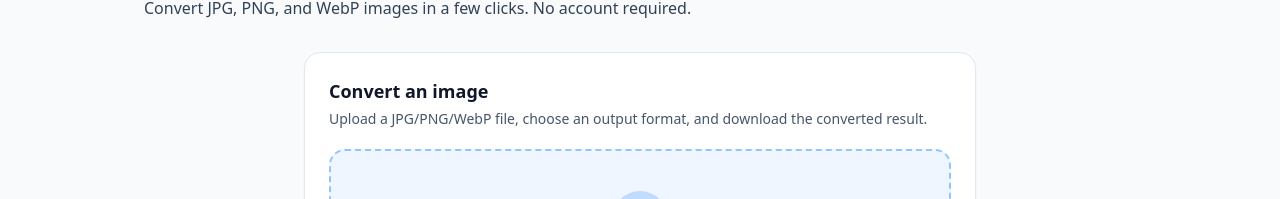
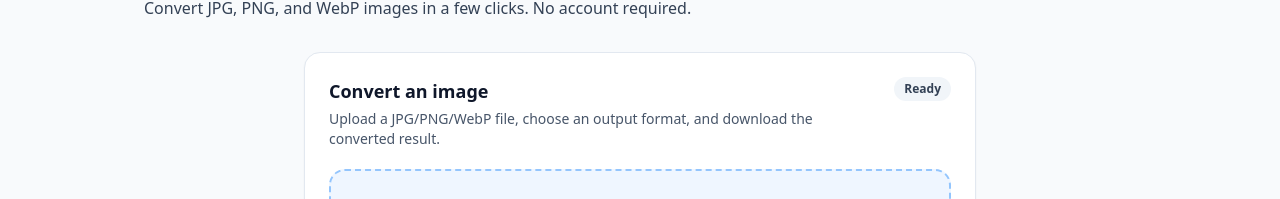
Before and after one commit to boltrsss/pixoconvert, a Next.js app: page / in a window 1280 px wide. Shown: the part 201-400 px from the top of the page. Built offline with nearby package versions, Linux system fonts and the light colour scheme; no server answers.

Commit message:
Update ImageConvertBox.tsx

```diff
--- a/components/ImageConvertBox.tsx
+++ b/components/ImageConvertBox.tsx
@@ -70,6 +70,24 @@ export default function ImageConvertBox() {
     );
   }
 
+  // ✅ Status badge (color + bold)
+  const statusBadge = (s: typeof status) => {
+    switch (s) {
+      case "idle":
+        return { label: "Ready", cls: "bg-slate-100 text-slate-700" };
+      case "uploading":
+        return { label: "Uploading", cls: "bg-blue-50 text-blue-700" };
+      case "converting":
+        return { label: "Processing", cls: "bg-amber-50 text-amber-700" };
+      case "done":
+        return { label: "Completed", cls: "bg-emerald-50 text-emerald-700" };
+      case "error":
+        return { label: "Failed", cls: "bg-red-50 text-red-700" };
+      default:
+        return { label: String(s), cls: "bg-slate-100 text-slate-700" };
+    }
+  };
+
   async function onConvert() {
     if (!file) return;
 
@@ -118,9 +136,9 @@ export default function ImageConvertBox() {
             ? Math.max(0, Math.min(99, st.progress))
             : null;
 
-        if (p !== null) setMessage(`Converting... ${p}%`);
-        else if (st.status) setMessage(`Converting... (${st.status})`);
-        else setMessage("Converting...");
+        if (p !== null) setMessage(`Processing... ${p}%`);
+        else if (st.status) setMessage(`Processing... (${st.status})`);
+        else setMessage("Processing...");
 
         await new Promise((r) => setTimeout(r, 1000));
       }
@@ -157,12 +175,31 @@ export default function ImageConvertBox() {
 
   const selectedName = file?.name || "";
 
+  const badge = statusBadge(status);
+
   return (
     <div className="w-full max-w-2xl mx-auto rounded-2xl bg-white shadow-sm border border-slate-200 p-6">
+      <div className="flex items-start justify-between gap-3">
+        <div>
           <h2 className="text-lg font-semibold">Convert an image</h2>
           <p className="text-sm text-slate-600 mt-1">
-        Upload a JPG/PNG/WebP file, choose an output format, and download the converted result.
+            Upload a JPG/PNG/WebP file, choose an output format, and download
+            the converted result.
           </p>
+        </div>
+
+        {/* ✅ Status badge */}
+        <div
+          className={[
+            "shrink-0 inline-flex items-center rounded-full px-2.5 py-1 text-xs font-bold",
+            badge.cls,
+          ].join(" ")}
+          aria-label="Conversion status"
+          title="Conversion status"
+        >
+          {badge.label}
+        </div>
+      </div>
 
       {/* Big Drag Area */}
       <div
@@ -248,26 +285,36 @@ export default function ImageConvertBox() {
           {status === "uploading"
             ? "Uploading..."
             : status === "converting"
-            ? "Converting..."
+            ? "Processing..."
             : "Convert"}
         </button>
       </div>
 
-      {/* Message */}
+      {/* ✅ Highlighted message */}
       {message ? (
-        <div
-          className={`mt-3 text-sm ${
-            status === "error" ? "text-red-600" : "text-slate-700"
+        <div className="mt-3 text-sm">
+          <span
+            className={`font-bold ${
+              status === "error"
+                ? "text-red-700"
+                : status === "done"
+                ? "text-emerald-700"
+                : status === "uploading"
+                ? "text-blue-700"
+                : status === "converting"
+                ? "text-amber-700"
+                : "text-slate-700"
             }`}
           >
             {message}
+          </span>
         </div>
       ) : null}
 
       {/* Download */}
       {downloadUrl ? (
         <a
-          className="mt-4 inline-flex w-full items-center justify-center rounded-xl bg-emerald-600 text-white px-4 py-2 font-semibold"
+          className="mt-4 inline-flex w-full items-center justify-center rounded-xl bg-emerald-600 text-white px-4 py-2 font-semibold hover:bg-emerald-700"
           href={downloadUrl}
           target="_blank"
           rel="noopener noreferrer"
```
Lines whose indentation alone changed are shown as unchanged.
